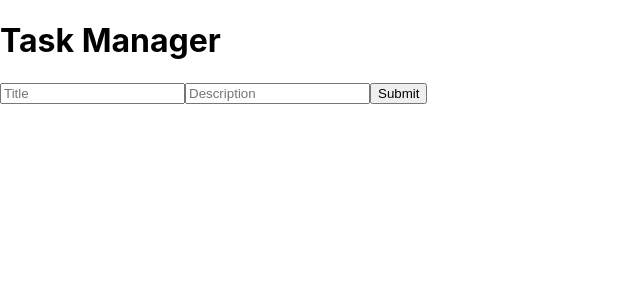
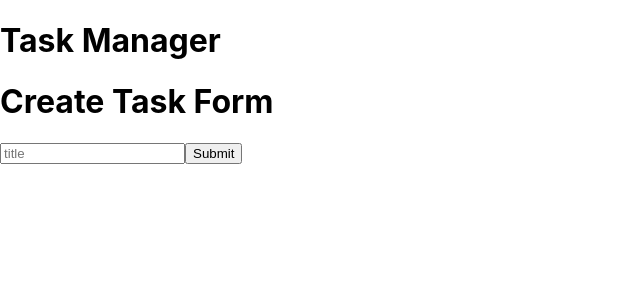
Before and after one commit to podestal/task-manager-app, a React (Create React App) app: page / in a window 1280 px wide. Shown: the top 300 px of the page, without its empty margins (0-640 px from the left). Built offline with nearby package versions, Linux system fonts and the light colour scheme.

Commit message:
task form

```diff
--- a/package.json
+++ b/package.json
@@ -6,6 +6,7 @@
     "@testing-library/jest-dom": "^5.17.0",
     "@testing-library/react": "^13.4.0",
     "@testing-library/user-event": "^13.5.0",
+    "axios": "^0.18.1",
     "react": "^18.2.0",
     "react-dom": "^18.2.0",
     "react-scripts": "5.0.1",
--- a/src/App.js
+++ b/src/App.js
@@ -1,6 +1,7 @@
 import React from "react"
 
 import CreateProjectForm from "./components/CreateProjectForm";
+import CreateTaskForm from "./components/CreateTaskForm";
 
 const App = () => {
 
@@ -9,7 +10,7 @@ const App = () => {
   return (
     <div>
       <h1>Task Manager</h1>
-      <CreateProjectForm />
+      <CreateTaskForm />
     </div>
   );
 }
--- a/src/components/CreateProjectForm.js
+++ b/src/components/CreateProjectForm.js
@@ -13,9 +13,21 @@ const CreateProjectForm = () => {
         setDescription("")
     }
 
+    React.useEffect(() => {
+        const projects = localStorage.getItem("projects")
+        setProjects(JSON.parse(projects))
+    }, [])
+
+    React.useEffect(() => {
+        if (projects.length > 0) {
+            const json = JSON.stringify(projects)
+            localStorage.setItem("projects", json)
+        }
+    }, [projects])
+
+
     return (
         <div>
-            {console.log("Projects", projects)}
             <form onSubmit={handleSubmit}>
                 <input
                     type="text"
--- /dev/null
+++ b/src/components/CreateTaskForm.js
@@ -0,0 +1,34 @@
+import React from "react"
+
+const CreateTaskForm = () => {
+
+    const [tasks, setTasks] = React.useState([])
+    const [title, setTitle] = React.useState("")
+
+    const handleSubmit = e => {
+        e.preventDefault()
+        setTasks([{title}, ...tasks])
+        setTitle("")
+    }
+
+    React.useEffect(() => {
+        console.log(tasks)
+    }, [tasks])
+
+    return (
+        <div>
+            <h1>Create Task Form</h1>
+            <form onSubmit={handleSubmit}>
+                <input
+                    type="text"
+                    placeholder="title"
+                    value={title}
+                    onChange={e => setTitle(e.target.value)}
+                />
+                <button type="submit">Submit</button>
+            </form>
+        </div>
+    )
+}
+
+export default CreateTaskForm
```
Also changed, not shown: 1 other file (tests, documents, lock files or other folders).
